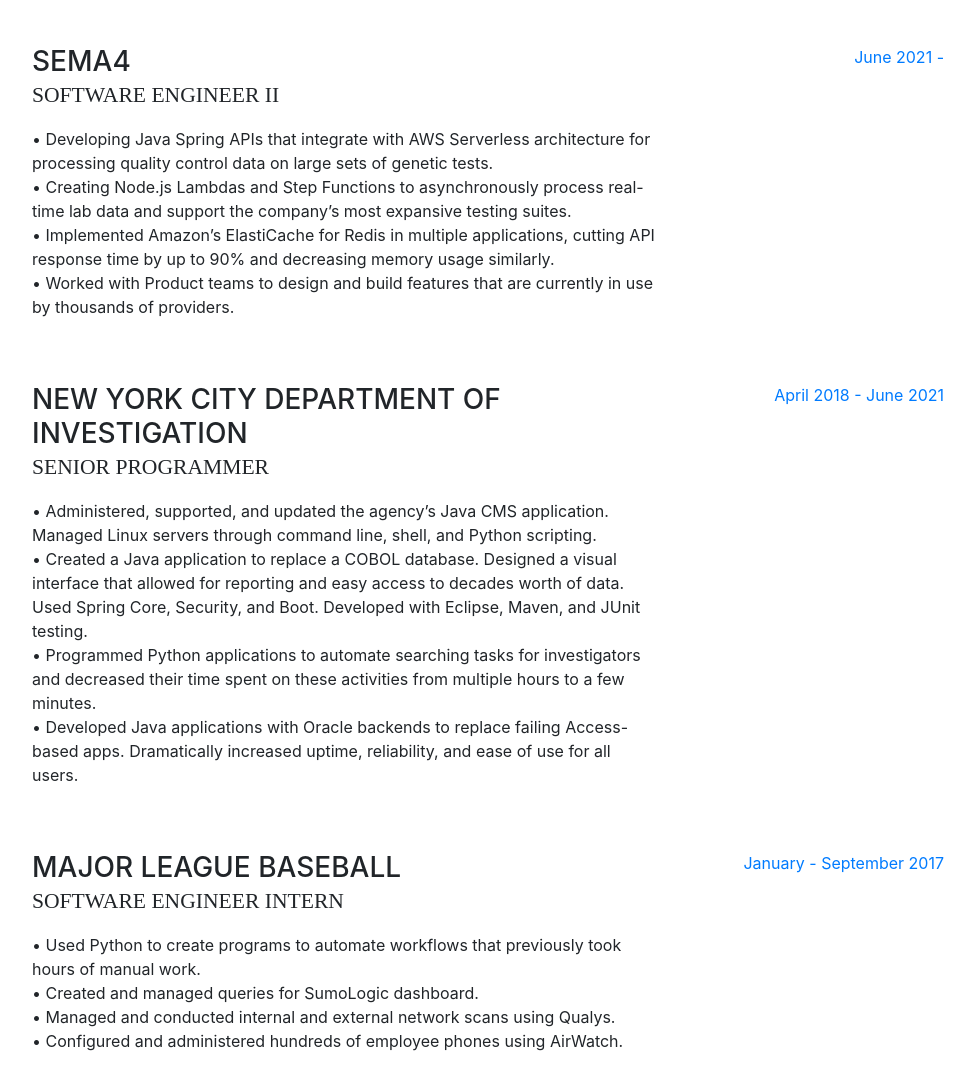
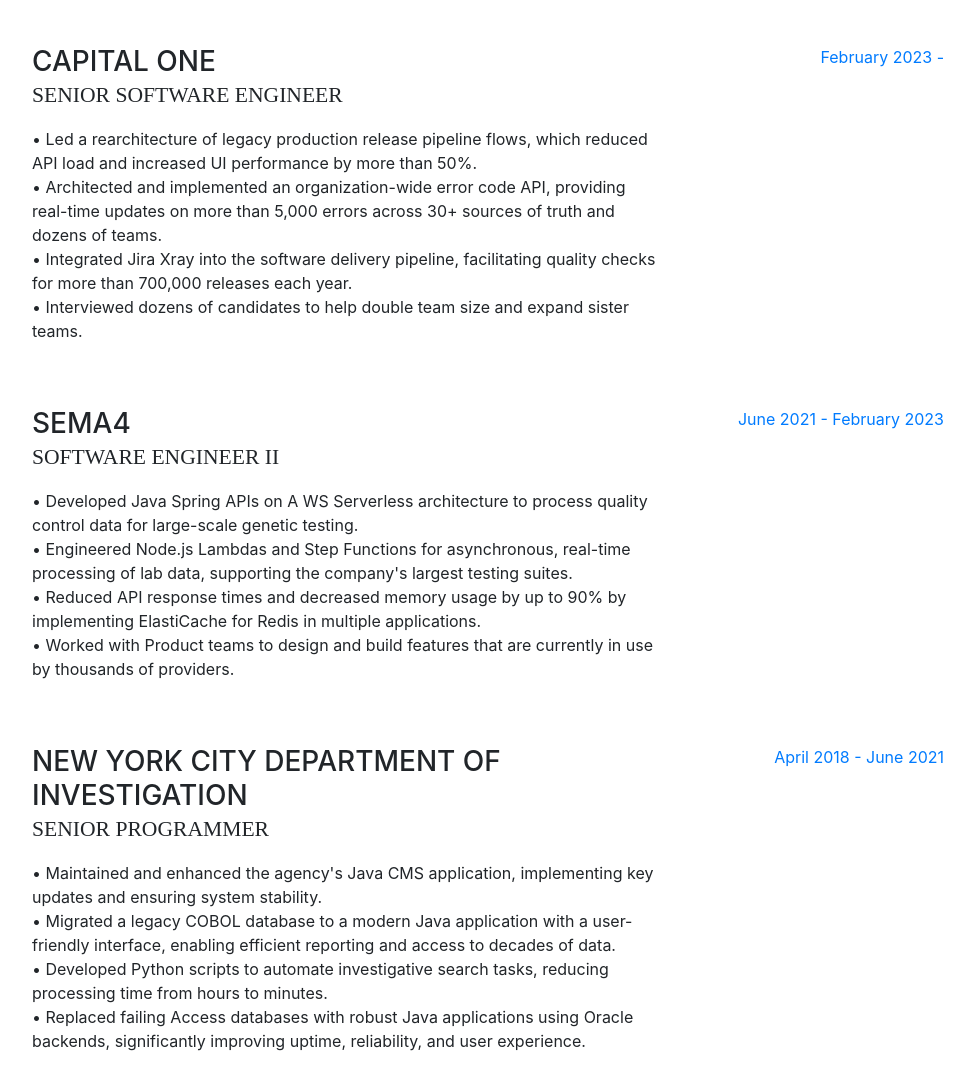
Before and after one commit to vinnyfiore/vinnyfiore.github.io, a website with bundled scripts: page index.html in a window 1280 px wide. Shown: the part 889-1961 px from the top of the page, without its empty margins (288-1262 px from the left). Built offline with nearby package versions, Linux system fonts and the light colour scheme; a web font is replaced by a local one.

Commit message:
Update index.html

```diff
--- a/index.html
+++ b/index.html
@@ -114,15 +114,29 @@
 
           <div class="resume-item d-flex flex-column flex-md-row mb-5">
             <div class="resume-content mr-auto">
+              <h3 class="mb-0">Capital One</h3>
+              <div class="subheading mb-3">Senior Software Engineer</div>
+              <p>• Led a rearchitecture of legacy production release pipeline flows, which reduced API load and increased UI performance by more than 50%.
+              <br />• Architected and implemented an organization-wide error code API, providing real-time updates on more than 5,000 errors across 30+ sources of truth and dozens of teams.
+              <br />• Integrated Jira Xray into the software delivery pipeline, facilitating quality checks for more than 700,000 releases each year.
+              <br />• Interviewed dozens of candidates to help double team size and expand sister teams.</p>
+            </div>
+            <div class="resume-date text-md-right">
+              <span class="text-primary">February 2023 - </span>
+            </div>
+          </div>
+
+          <div class="resume-item d-flex flex-column flex-md-row mb-5">
+            <div class="resume-content mr-auto">
               <h3 class="mb-0">Sema4</h3>
               <div class="subheading mb-3">Software Engineer II</div>
-              <p>• Developing Java Spring APIs that integrate with AWS Serverless architecture for processing quality control data on large sets of genetic tests.
-                  <br />• Creating Node.js Lambdas and Step Functions to asynchronously process real-time lab data and support the companyʼs most expansive testing suites.
-<br />• Implemented Amazonʼs ElastiCache for Redis in multiple applications, cutting API response time by up to 90% and decreasing memory usage similarly.
-<br />• Worked with Product teams to design and build features that are currently in use by thousands of providers.</p>
+                <p>• Developed Java Spring APIs on A WS Serverless architecture to process quality control data for large-scale genetic testing.
+                <br />• Engineered Node.js Lambdas and Step Functions for asynchronous, real-time processing of lab data, supporting the company's largest testing suites.
+                <br />• Reduced API response times and decreased memory usage by up to 90% by implementing ElastiCache for Redis in multiple applications.
+                <br />• Worked with Product teams to design and build features that are currently in use by thousands of providers.</p>
             </div>
             <div class="resume-date text-md-right">
-              <span class="text-primary">June 2021 - </span>
+              <span class="text-primary">June 2021 - February 2023</span>
             </div>
           </div>
 
@@ -130,10 +144,10 @@
             <div class="resume-content mr-auto">
               <h3 class="mb-0">New York City Department of Investigation</h3>
               <div class="subheading mb-3">Senior Programmer</div>
-              <p>• Administered, supported, and updated the agencyʼs Java CMS application. Managed Linux servers through command line, shell, and Python scripting.
-                  <br />• Created a Java application to replace a COBOL database. Designed a visual interface that allowed for reporting and easy access to decades worth of data. Used Spring Core, Security, and Boot. Developed with Eclipse, Maven, and JUnit testing.
-<br />• Programmed Python applications to automate searching tasks for investigators and decreased their time spent on these activities from multiple hours to a few minutes.
-<br />• Developed Java applications with Oracle backends to replace failing Access-based apps. Dramatically increased uptime, reliability, and ease of use for all users.</p>
+                <p>• Maintained and enhanced the agency's Java CMS application, implementing key updates and ensuring system stability.
+                <br />• Migrated a legacy COBOL database to a modern Java application with a user-friendly interface, enabling efficient reporting and access to decades of data.
+                <br />• Developed Python scripts to automate investigative search tasks, reducing processing time from hours to minutes.
+                <br />• Replaced failing Access databases with robust Java applications using Oracle backends, significantly improving uptime, reliability, and user experience.</p>
             </div>
             <div class="resume-date text-md-right">
               <span class="text-primary">April 2018 - June 2021</span>
@@ -144,9 +158,9 @@
             <div class="resume-content mr-auto">
               <h3 class="mb-0">Major League Baseball</h3>
               <div class="subheading mb-3">Software Engineer Intern</div>
-              <p>• Used Python to create programs to automate workflows that previously took hours of manual work.
-                  <br />• Created and managed queries for SumoLogic dashboard.
-                  <br />• Managed and conducted internal and external network scans using Qualys.
+                <p>• Used Python to create programs to automate workflows that previously took hours of manual work.
+                <br />• Created and managed queries for Sumo Logic dashboards.
+                <br />• Managed and conducted internal and external network scans using Qualys.
                <br />• Configured and administered hundreds of employee phones using AirWatch.</p>
             </div>
             <div class="resume-date text-md-right">
@@ -184,7 +198,7 @@
               <div>Computer Science</div>
             </div>
             <div class="resume-date text-md-right">
-              <span class="text-primary">December 2017</span>
+              <span class="text-primary">2017</span>
             </div>
           </div>
 
@@ -195,7 +209,7 @@
               <div>Computer Science</div>
             </div>
             <div class="resume-date text-md-right">
-              <span class="text-primary">May 2016</span>
+              <span class="text-primary">2016</span>
             </div>
           </div>
 
@@ -236,7 +250,7 @@
         <div class="my-auto">
           <h2 class="mb-5">Skills</h2>
           <div class="subheading mb-3">Skills & Certifications</div>
-          <p>Java • Python • JavaScript • Swift • SQL • Postgres • Oracle • MySQL • NoSQL • AWS Certified Cloud Practitioner</p>
+          <p>Java • Go Lang • Python • JavaScript • Swift • SQL • Postgres • Oracle • MySQL • NoSQL • AWS Certified Solutions Architect</p>
         <ul class="list-inline list-icons">
             <li class="list-inline-item">
               <i class="devicons devicons-java"></i>
```
